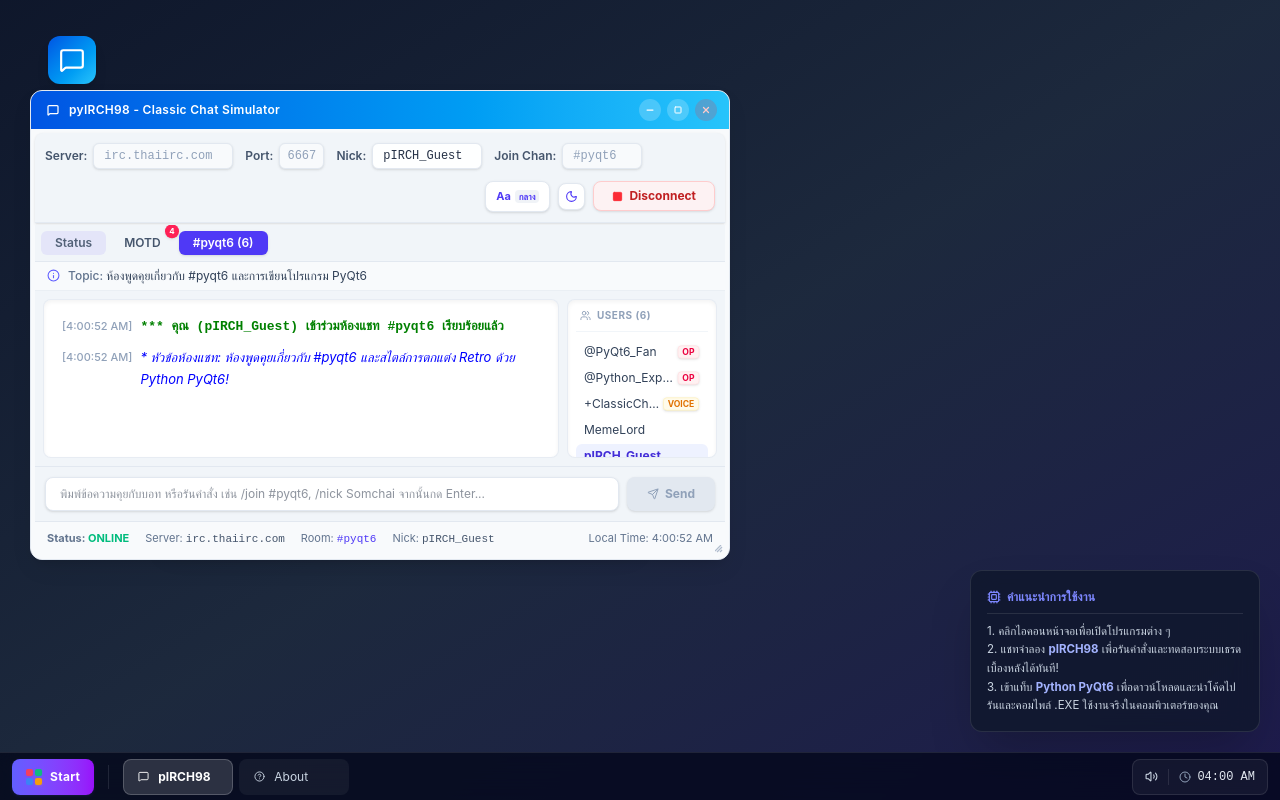
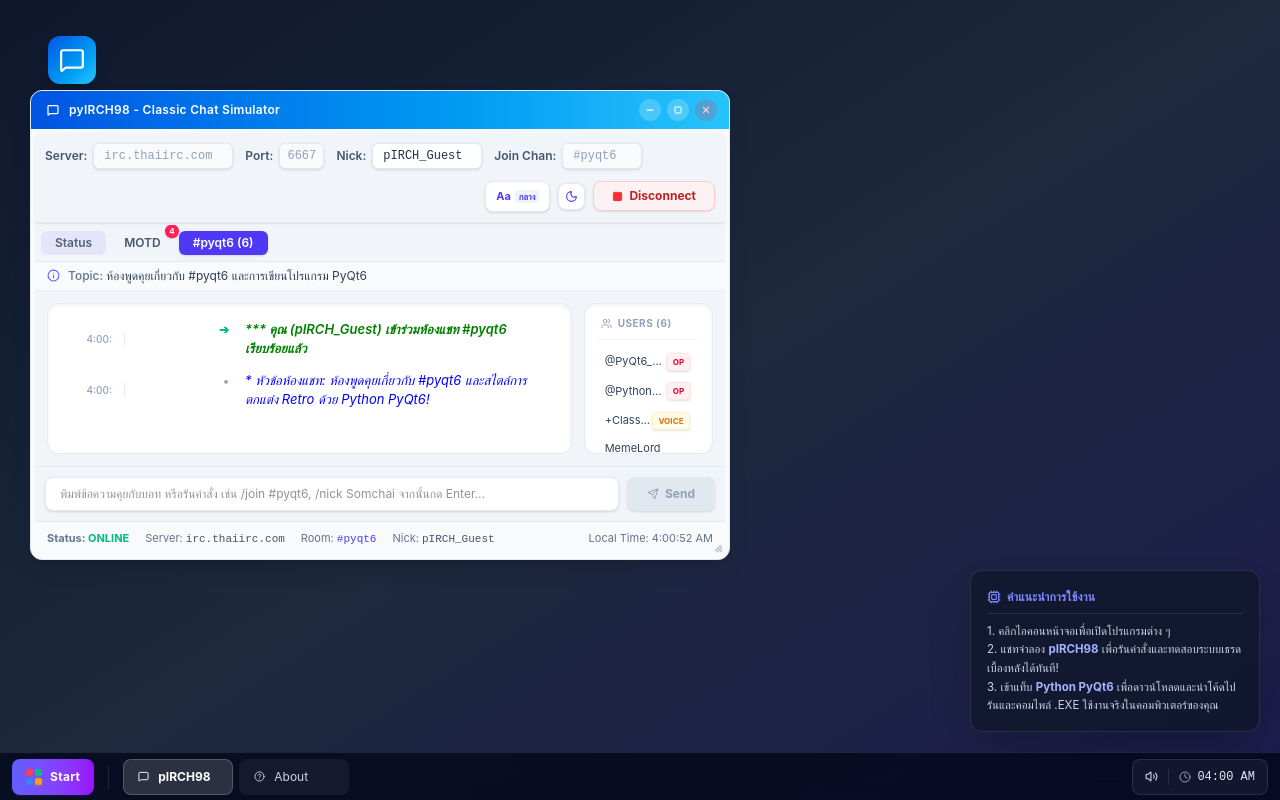
Before and after one commit to siamirc/Pirch98, a React (Vite) app: page / in a window 1280 px wide. Both pictures are taken after a click on the button "Connect". Built offline with nearby package versions, Linux system fonts and the light colour scheme.

Commit message:
fix: improve IRC user list parsing and state updates
- Refactor RPL_NAMREPLY (353) parsing to handle variable channel separators
- Consolidate room state updates for nick changes to prevent race conditions

```diff
--- a/src/components/IRCClientSim.tsx
+++ b/src/components/IRCClientSim.tsx
@@ -430,22 +430,28 @@
         const oldNick = nick;
         setNick(args);
 
-        // Log nick change in all rooms
-        Object.keys(rooms).forEach((r) => {
-          addMessageToRoom(r, 'SYSTEM', `*** ${oldNick} เปลี่ยนชื่อเป็น ${args}`, 'system');
-          // Update users list in rooms
+        // Single atomic state update to prevent batching race conditions
         setRooms((prev) => {
-            const currentRoomObj = prev[r];
-            if (!currentRoomObj) return prev;
-            return {
-              ...prev,
-              [r]: {
-                ...currentRoomObj,
-                // Replace matching user in room (using cleanNick comparison)
-                users: currentRoomObj.users.map((u) => (cleanNick(u) === cleanNick(oldNick) ? u.replace(cleanNick(oldNick), args) : u)),
-              },
+          const next = { ...prev };
+          Object.keys(next).forEach((r) => {
+            const roomObj = next[r];
+            if (roomObj) {
+              const newMessage: IRCMessage = {
+                id: `nickchange-${r}-${Date.now()}-${Math.random()}`,
+                timestamp: new Date().toLocaleTimeString(),
+                sender: 'SYSTEM',
+                text: `*** ${oldNick} เปลี่ยนชื่อเป็น ${args}`,
+                type: 'system',
               };
+              next[r] = {
+                ...roomObj,
+                users: roomObj.users.map((u) => (cleanNick(u) === cleanNick(oldNick) ? u.replace(cleanNick(oldNick), args) : u)),
+                messages: [...roomObj.messages, newMessage],
+                unreadCount: r !== currentRoom ? roomObj.unreadCount + 1 : 0,
+              };
+            }
           });
+          return next;
         });
       } else if (command === 'PART' || command === 'LEAVE') {
         if (currentRoom === 'Status') {
@@ -789,42 +795,78 @@
       </div>
 
       {/* 4. Chat Workspace & Nick List Panel (Split View) */}
-      <div className={`flex-1 min-h-0 flex gap-2 p-2 transition-colors ${isDarkMode ? 'bg-slate-900' : 'bg-slate-100'}`}>
+      <div className={`flex-1 min-h-0 flex gap-3 p-3 transition-colors ${isDarkMode ? 'bg-slate-900' : 'bg-slate-100'}`}>
         {/* Chat window with dynamic font sizing */}
-        <div className={`flex-1 min-h-0 border rounded-lg p-3.5 overflow-y-auto flex flex-col gap-1.5 font-mono leading-relaxed shadow-inner select-text transition-all ${
-          fontSize === 'sm' ? 'text-[11px]' : fontSize === 'lg' ? 'text-[16px]' : 'text-[13px]'
+        <div
+          style={{ fontSize: fontSize === 'sm' ? '11px' : fontSize === 'lg' ? '16px' : '13px' }}
+          className={`min-h-0 border rounded-xl p-3 overflow-y-auto flex flex-col gap-1 shadow-inner select-text transition-all ${
+            currentRoom.startsWith('#') ? 'w-[80%]' : 'w-full'
           } ${
             isDarkMode ? 'bg-slate-950 border-slate-800 text-slate-100' : 'bg-white border-slate-200/80 text-slate-800'
+          }`}
+        >
+          {activeRoomData.messages.map((msg) => {
+            const isUserMsg = msg.type === 'user';
+            return (
+              <div
+                key={msg.id}
+                className={`flex gap-3 items-start py-1 rounded px-2 hover:bg-slate-500/5 dark:hover:bg-slate-400/5 transition-colors`}
+              >
+                {/* 1. Time Column */}
+                <span className={`select-none font-sans font-medium text-right w-11 shrink-0 select-none text-[10px] self-center transition-colors ${
+                  isDarkMode ? 'text-slate-600' : 'text-slate-400'
                 }`}>
-          {activeRoomData.messages.map((msg) => (
-            <div key={msg.id} className={`flex gap-2 items-start py-0.5 rounded px-1 transition-colors ${
-              isDarkMode ? 'hover:bg-slate-900/40' : 'hover:bg-slate-50/50'
-            }`}>
-              <span className={`select-none text-[11px] pt-0.5 font-sans font-medium transition-colors ${
-                isDarkMode ? 'text-slate-600' : 'text-slate-400'
-              }`}>[{msg.timestamp}]</span>
-              <div className="flex-1">
-                {msg.type === 'user' ? (
-                  <span>
-                    <strong className={`font-bold mr-1.5 transition-colors ${isDarkMode ? 'text-indigo-400' : 'text-indigo-600'}`}>&lt;{msg.sender}&gt;</strong>
-                    <span className={`whitespace-pre-wrap transition-colors ${isDarkMode ? 'text-slate-200' : 'text-slate-800'}`}>{msg.text}</span>
+                  {msg.timestamp.substring(0, 5) || msg.timestamp}
+                </span>
+
+                {/* 2. Vertical Column Divider */}
+                <div className={`w-[1px] h-3.5 self-center shrink-0 transition-colors ${
+                  isDarkMode ? 'bg-slate-800' : 'bg-slate-200/80'
+                }`} />
+
+                {/* 3. Sender / Icon Column */}
+                <div className="w-24 shrink-0 text-right pr-1 select-none font-bold truncate">
+                  {isUserMsg ? (
+                    <span className={isDarkMode ? 'text-indigo-400' : 'text-indigo-600'}>
+                      {msg.sender}
                     </span>
                   ) : (
-                  <span className={getMessageColorClass(msg.type)}>
+                    <span className={`text-center font-sans font-bold text-xs ${
+                      msg.type === 'join' ? 'text-emerald-500' :
+                      msg.type === 'part' ? 'text-amber-500' :
+                      msg.type === 'error' ? 'text-rose-500' : 'text-slate-400'
+                    }`}>
+                      {msg.type === 'join' ? '➔' : msg.type === 'part' ? '🚪' : msg.type === 'error' ? '❌' : '•'}
+                    </span>
+                  )}
+                </div>
+
+                {/* 4. Text Content Column with Indentation Alignment */}
+                <div className="flex-1 text-left break-words">
+                  {isUserMsg ? (
+                    <span className={`whitespace-pre-wrap transition-colors ${isDarkMode ? 'text-slate-200' : 'text-slate-800'}`}>
+                      {msg.text}
+                    </span>
+                  ) : (
+                    <span className={`font-sans italic ${getMessageColorClass(msg.type)}`}>
                       {msg.text}
                     </span>
                   )}
                 </div>
               </div>
-          ))}
+            );
+          })}
           <div ref={chatEndRef} />
         </div>
 
         {/* User list pane */}
-        {currentRoom !== 'Status' && (
-          <div className={`w-[150px] border rounded-lg p-2 overflow-y-auto flex flex-col select-none shadow-inner transition-colors ${
+        {currentRoom.startsWith('#') && (
+          <div
+            style={{ fontSize: fontSize === 'sm' ? '10px' : fontSize === 'lg' ? '14px' : '11px' }}
+            className={`w-[20%] border rounded-xl p-3 overflow-y-auto flex flex-col select-none shadow-inner transition-colors ${
               isDarkMode ? 'bg-slate-950 border-slate-800' : 'bg-white border-slate-200/80'
-          }`}>
+            }`}
+          >
             <div className={`flex items-center gap-1.5 border-b pb-2 mb-2 px-1 text-[10px] font-bold uppercase tracking-wider transition-colors ${
               isDarkMode ? 'border-slate-900 text-slate-500' : 'border-slate-100 text-slate-400'
             }`}>
@@ -866,8 +908,6 @@
                     <div
                        key={username}
                        className={`px-2 py-1 rounded-md flex items-center justify-between font-sans transition-colors ${
-                         fontSize === 'sm' ? 'text-[10px]' : fontSize === 'lg' ? 'text-[14px]' : 'text-xs'
-                       } ${
                          isMe
                            ? isDarkMode
                              ? 'bg-indigo-950/60 text-indigo-300 font-bold'
@@ -881,7 +921,7 @@
                         {hasPrefix ? `${prefixChar}${displayNick}` : (isOp ? `@${displayNick}` : isVoice ? `+${displayNick}` : displayNick)}
                       </span>
                       {isOp ? (
-                        <span className={`text-[9px] font-bold px-1 py-0.2 rounded scale-95 shadow-sm ${
+                        <span className={`text-[9px] font-bold px-1.5 py-0.5 rounded scale-90 shadow-sm ${
                           isDarkMode
                             ? 'text-rose-400 bg-rose-950/30 border border-rose-900/50'
                             : 'text-rose-600 bg-rose-50 border border-rose-100'
@@ -889,7 +929,7 @@
                           OP
                         </span>
                       ) : isVoice ? (
-                        <span className={`text-[9px] font-bold px-1 py-0.2 rounded scale-95 shadow-sm ${
+                        <span className={`text-[9px] font-bold px-1.5 py-0.5 rounded scale-90 shadow-sm ${
                           isDarkMode
                             ? 'text-amber-400 bg-amber-950/30 border border-amber-900/50'
                             : 'text-amber-600 bg-amber-50 border border-amber-100'
--- a/src/data/pythonCode.ts
+++ b/src/data/pythonCode.ts
@@ -126,12 +126,20 @@
                 reason = parts[1].lstrip(":") if len(parts) > 1 else "Kicked"
                 self.user_kicked.emit(channel, kicked_nick, sender_nick, reason)
             elif command == "353": # รหัสแสดงรายชื่อผู้ใช้ในห้อง (RPL_NAMREPLY)
-                # รูปแบบ: :server 353 nick = #channel :nick1 nick2 nick3...
+                # รูปแบบทั่วไป: :server 353 nick = #channel :nick1 nick2 nick3... (หรืออาจเป็น @ หรือ *)
                 try:
-                    chan_part = line.split(" = ")[1]
-                    channel = chan_part.split(" :")[0]
-                    users = chan_part.split(" :")[1].strip().split(" ")
-                    self.user_list_received.emit(channel, users)
+                    # แยกส่วนผู้ใช้ออกมาด้วย " :" แรกที่อยู่หลังตัวระบุคำสั่ง 353
+                    parts = line.split(" :", 1)
+                    if len(parts) == 2:
+                        user_list_str = parts[1]
+                        users = user_list_str.strip().split(" ")
+
+                        # แยกหาชื่อช่องแคบจากฝั่งซ้าย (ตัวสุดท้ายก่อนเครื่องหมายแยก)
+                        left_part = parts[0].strip()
+                        left_words = left_part.split(" ")
+                        channel = left_words[-1]
+
+                        self.user_list_received.emit(channel, users)
                 except Exception:
                     pass
             elif command in ["372", "375", "376"]: # ข้อความ MOTD (Message of the Day)
@@ -323,10 +331,11 @@
 
         user_list = QListWidget()
         user_list.setObjectName("UserList")
-        user_list.setFixedWidth(160)
         splitter.addWidget(user_list)
 
-        splitter.setSizes([610, 160])
+        splitter.setSizes([640, 160])
+        splitter.setStretchFactor(0, 80)
+        splitter.setStretchFactor(1, 20)
         chan_layout.addWidget(splitter)
 
         self.tab_widget.addTab(chan_widget, channel)
@@ -662,11 +671,14 @@
         # ตั้งค่าฟอนต์ใหม่ทั้งหมดในหน้าต่างแสดงผล
         font = QFont("Segoe UI", current_size)
         self.status_display.setFont(font)
+        self.status_display.document().setDefaultFont(font)
         self.motd_display.setFont(font)
+        self.motd_display.document().setDefaultFont(font)
 
         # นำฟอนต์ไปใช้กับห้องทั้งหมด
         for r in self.rooms.values():
             r["chat_display"].setFont(font)
+            r["chat_display"].document().setDefaultFont(font)
             r["user_list"].setFont(font)
 
     def change_font_size(self):
@@ -821,7 +833,6 @@
                     border: none;
                     border-radius: 12px;
                     font-family: 'Segoe UI', 'Inter', 'Arial';
-                    font-size: 12px;
                     color: #f1f5f9;
                     padding: 12px;
                 }
@@ -830,7 +841,6 @@
                     border: none;
                     border-radius: 12px;
                     font-family: 'Segoe UI', 'Inter', 'Arial';
-                    font-size: 11px;
                     color: #cbd5e1;
                     padding: 6px;
                 }
@@ -937,7 +947,6 @@
                     border: none;
                     border-radius: 12px;
                     font-family: 'Segoe UI', 'Inter', 'Arial';
-                    font-size: 12px;
                     color: #1e293b;
                     padding: 12px;
                 }
@@ -946,7 +955,6 @@
                     border: none;
                     border-radius: 12px;
                     font-family: 'Segoe UI', 'Inter', 'Arial';
-                    font-size: 11px;
                     color: #334155;
                     padding: 6px;
                 }
```
Also changed, not shown: 1 other file (tests, documents, lock files or other folders). Lines whose indentation alone changed are shown as unchanged.
